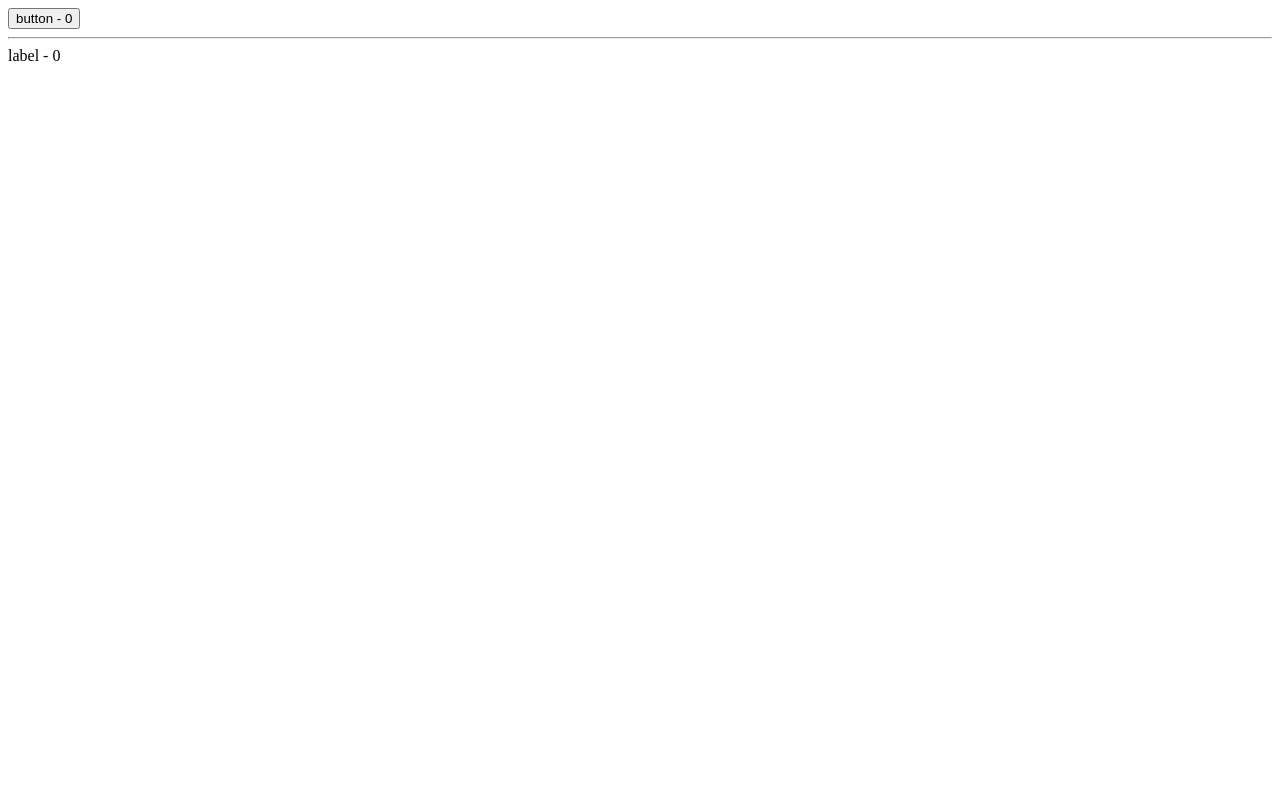
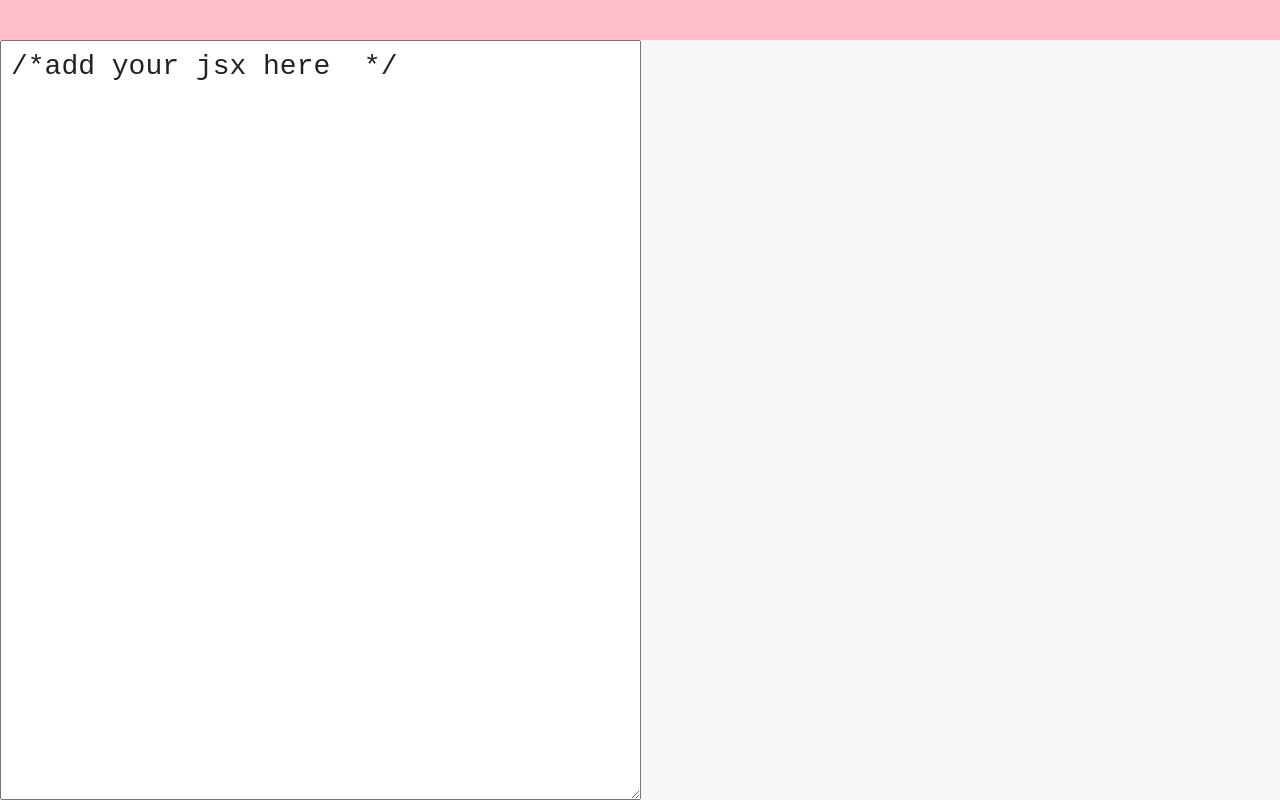
Before and after one commit to steffencrespo/fool-around-with-react, a React (Create React App) app: page / in a window 1280 px wide. Built offline with nearby package versions, Linux system fonts and the light colour scheme.

Commit message:
build a jsx live compiler as a react component using babel-standalone from cdnjs

```diff
--- a/public/index.html
+++ b/public/index.html
@@ -3,6 +3,7 @@
   <head>
     <meta charset="utf-8">
     <title>React App</title>
+    <script src="https://cdnjs.cloudflare.com/ajax/libs/babel-standalone/6.23.1/babel.min.js"></script>
   </head>
   <body>
     <div id="root"></div>
--- /dev/null
+++ b/src/App.css
@@ -0,0 +1,34 @@
+body {
+  margin: 0;
+  padding: 0;
+  font-family: monospace;
+}
+
+header {
+  display: block;
+  height: 5vh;
+  overflow: auto;
+  background-color: pink;
+  color: red;
+  font-size: 28px;
+}
+
+.container {
+  height: 95vh;
+  display: flex;
+}
+
+pre {
+  background-color: #f8f8f8;
+}
+
+pre, textarea {
+  width: 50%;
+  font-family: monospace;
+  font-size: 28px;
+  margin: 0;
+  padding: 10px;
+  color: #222;
+}
+
+textarea: focus {outline: 0}
--- a/src/App.js
+++ b/src/App.js
@@ -1,59 +1,44 @@
 import React from 'react';
+import './App.css';
 
-const HOC = (InnerComponent) => class extends React.Component {
+class App extends React.Component {
   constructor() {
     super();
-    this.state = {count: 0}
+    this.state = {
+      input: '/*add your jsx here  */',
+      output: '',
+      err: '',
+    }
   }
 
-  update() {
-    this.setState({count: this.state.count +1})
+  update(e) {
+    let code = e.target.value;
+    try {
+      this.setState({
+        output: window.Babel
+        .transform(code, { presets: ['es2015', 'react']})
+        .code,
+        err: ''
+      })
+    } catch(err) {
+      this.setState({err: err.message})
+    }
   }
 
-  componentWillMount() {
-    console.log('will mount');
-  }
-  render() {
-    return (
-      <InnerComponent
-        {...this.props}
-        {...this.state}
-        update={this.update.bind(this)}
-      />
-    )
-  }
-}
-
-class App extends React.Component {
   render() {
     return (
       <div>
-        <Button>button</Button>
-        <hr/>
-        <LabelHOC>label</LabelHOC>
+        <header>{this.state.err}</header>
+        <div className="container">
+          <textarea onChange={this.update.bind(this)}
+          defaultValue={this.state.input}/>
+          <pre>
+            {this.state.output}
+          </pre>
+        </div>
       </div>
     )
   }
 }
 
-const Button = HOC((props) =>
-  <button onClick={props.update}>
-  {props.children} - {props.count}
-  </button>)
-
-class Label extends React.Component {
-  componentWillMount() {
-    console.log('label will mount');
-  }
-  render() {
-    return (
-      <label onMouseMove={this.props.update}>
-      {this.props.children} - {this.props.count}
-      </label>
-    )
-  }
-}
-
-const LabelHOC = HOC(Label)
-
 export default App
```
